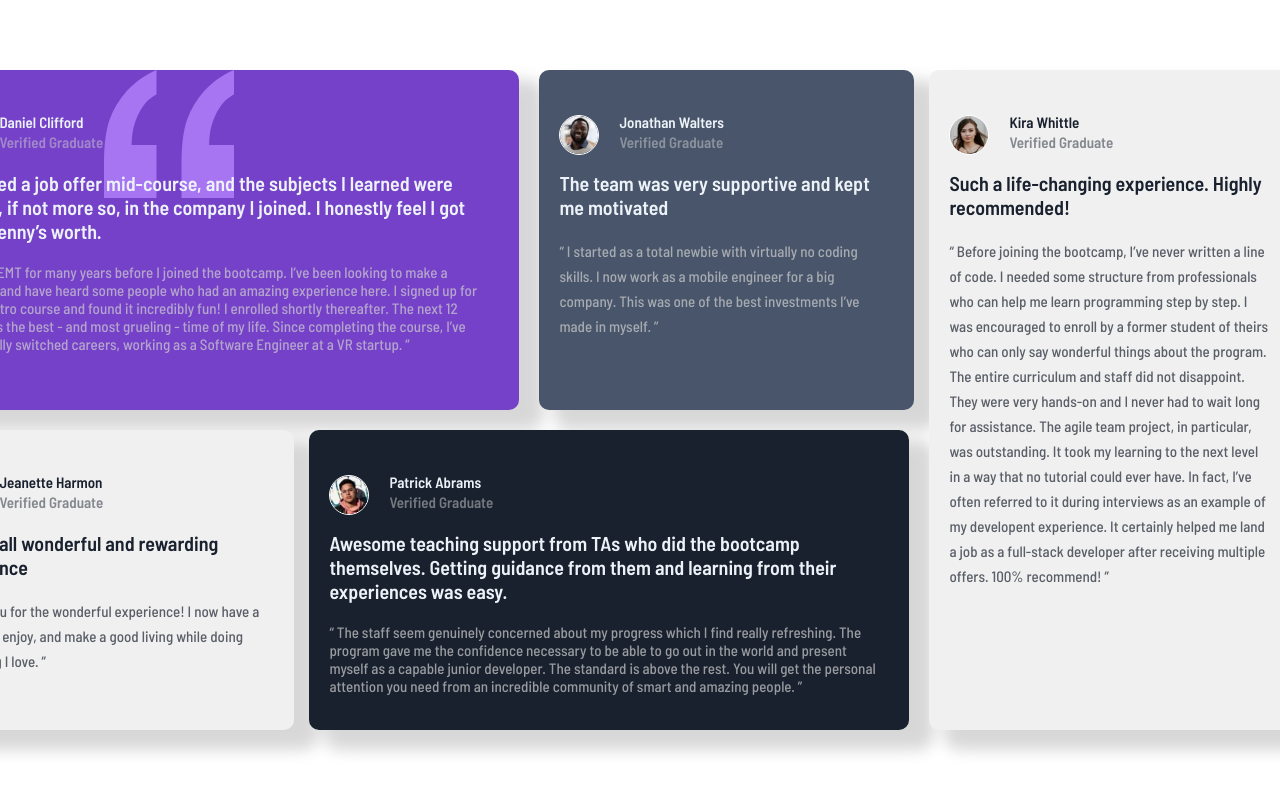
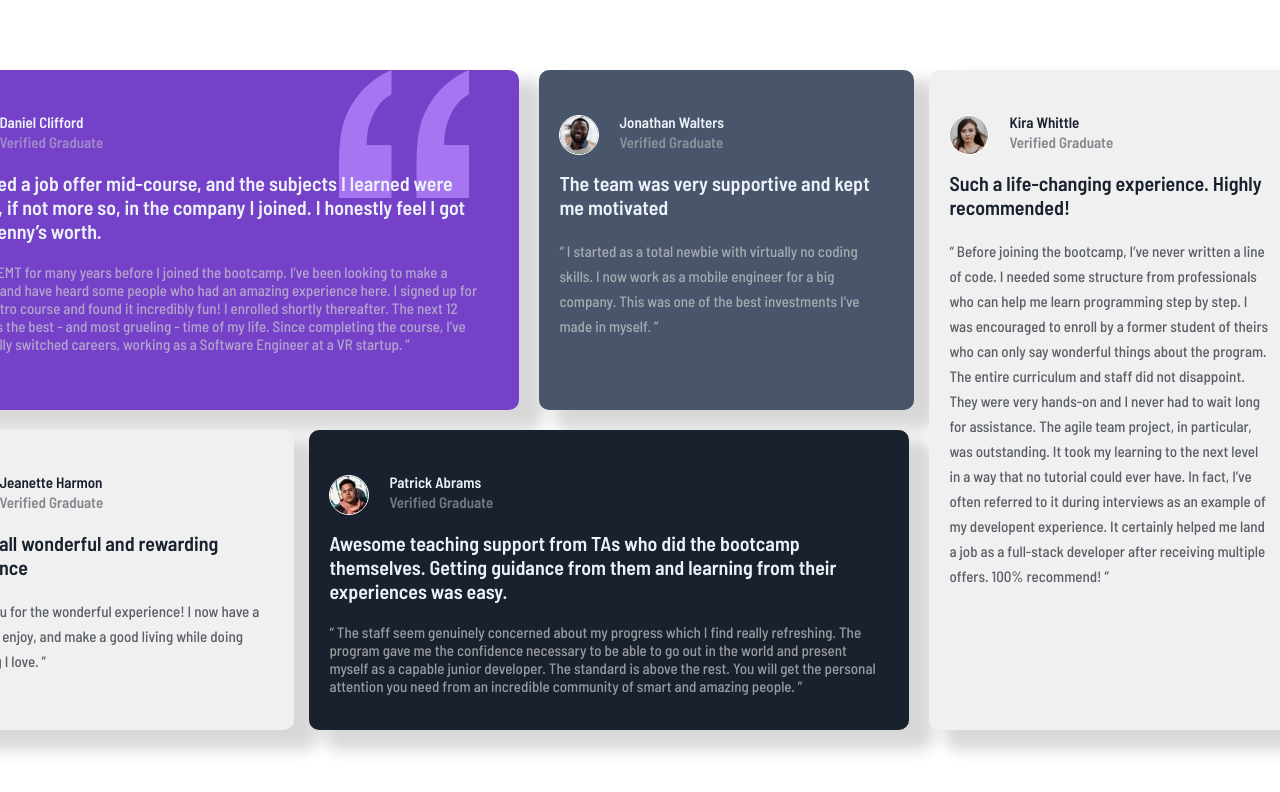
Before and after one commit to LucasNCosta/projetos, a plain HTML site: page pratica/testimonials-grid-section/index.html in a window 1280 px wide. Shown: the top 792 px of the page. Drawn offline with Linux system fonts and the light colour scheme.

Commit message:
Corrigindo background Testimonials Grid

```diff
--- a/pratica/testimonials-grid-section/style/media-query.css
+++ b/pratica/testimonials-grid-section/style/media-query.css
@@ -27,6 +27,13 @@
     .daniel > p{
         font-size: 15px;
         width: 540px;
+    }
+    .daniel{
+        background: url(../images/bg-pattern-quotation.svg) no-repeat 420px 0px ;
+        background-size: 130px;
+    }
+    .daniel{
+        background-color: var(--violet);
     }
 
     .jonathan{
```
